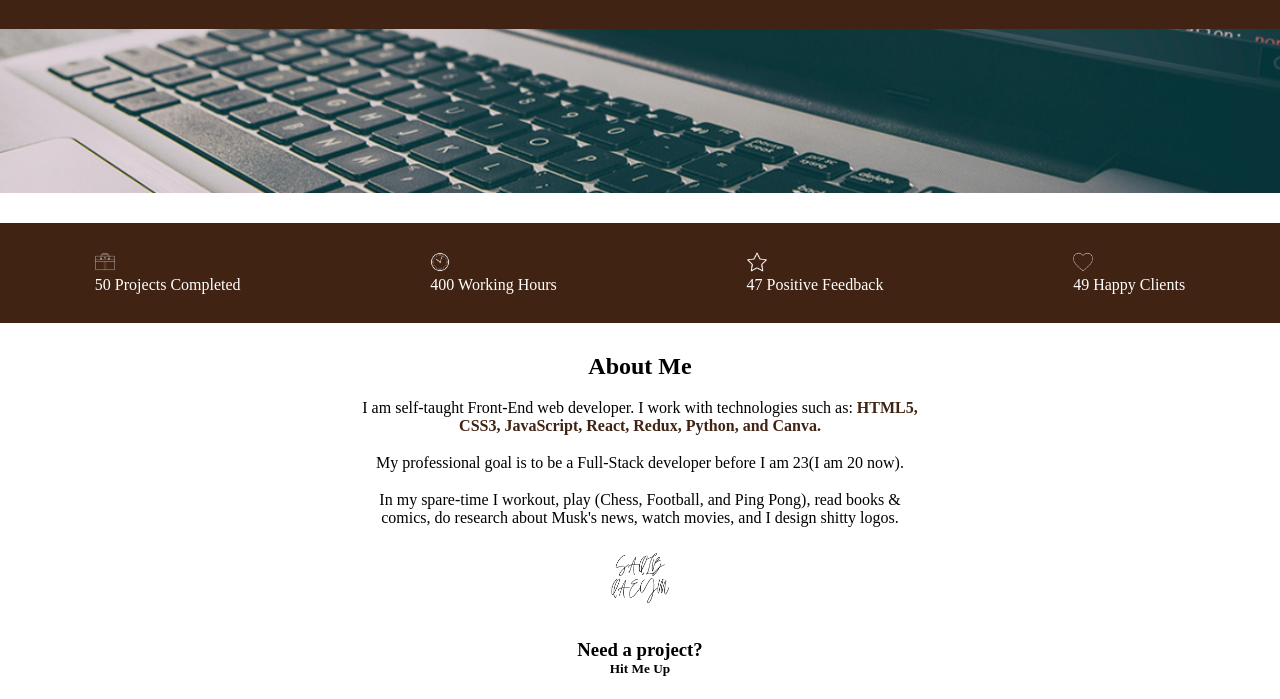
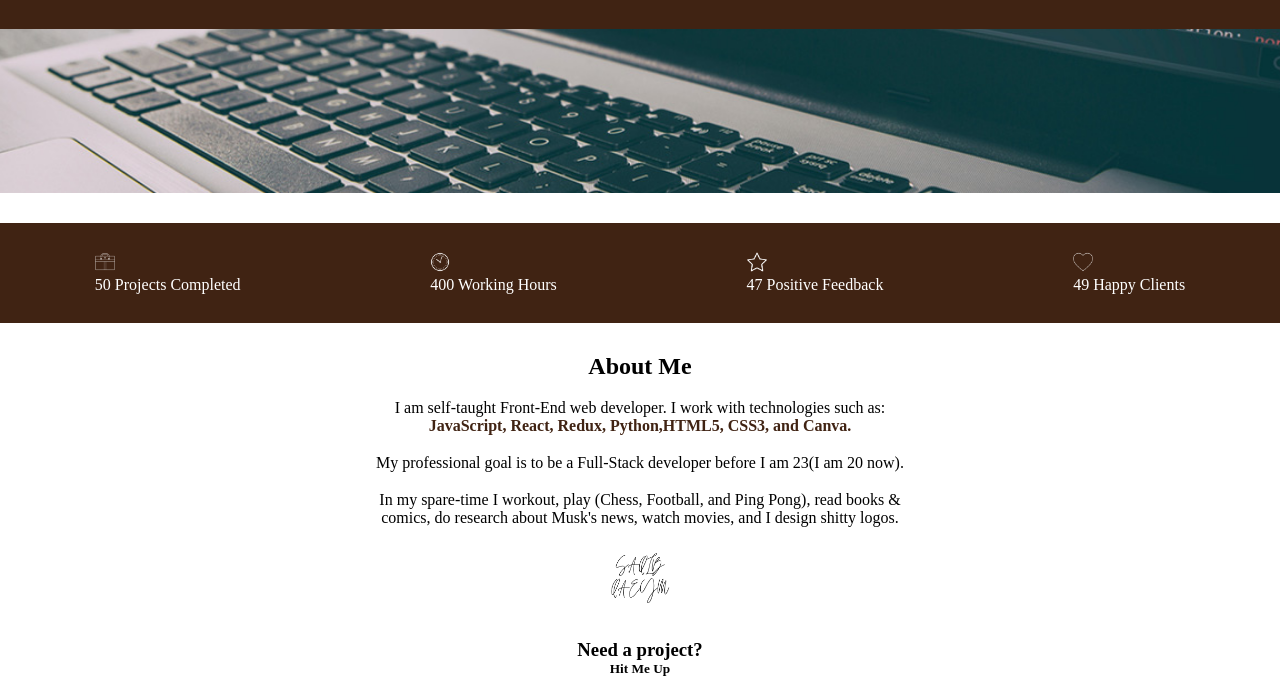
Before and after one commit to SaqibQaeym/resposive_Portfolio, a plain HTML site: page index.html in a window 1280 px wide. Shown: the part 377-1076 px from the top of the page. Drawn offline with Linux system fonts and the light colour scheme.

Commit message:
Update index.html

```diff
--- a/index.html
+++ b/index.html
@@ -64,7 +64,7 @@
     <!-- About me section -->
     <section id="aboutMe" class="aboutMe">
         <h2>About Me</h2>
-        <p>I am self-taught Front-End web developer. I work with technologies such as: <strong class="strong">HTML5, CSS3, JavaScript, React, Redux, Python, and Canva.</strong></p>
+        <p>I am self-taught Front-End web developer. I work with technologies such as: <strong class="strong">JavaScript, React, Redux, Python,HTML5, CSS3, and Canva.</strong></p>
         <p>My professional goal is to be a Full-Stack developer before I am 23(I am 20 now).</p>
         <p>In my spare-time I workout, play (Chess, Football, and Ping Pong), read books & comics, do research about Musk's news, watch movies, and I design shitty logos.</p>
         <img class="signature" src="signature.png" alt="">
```
